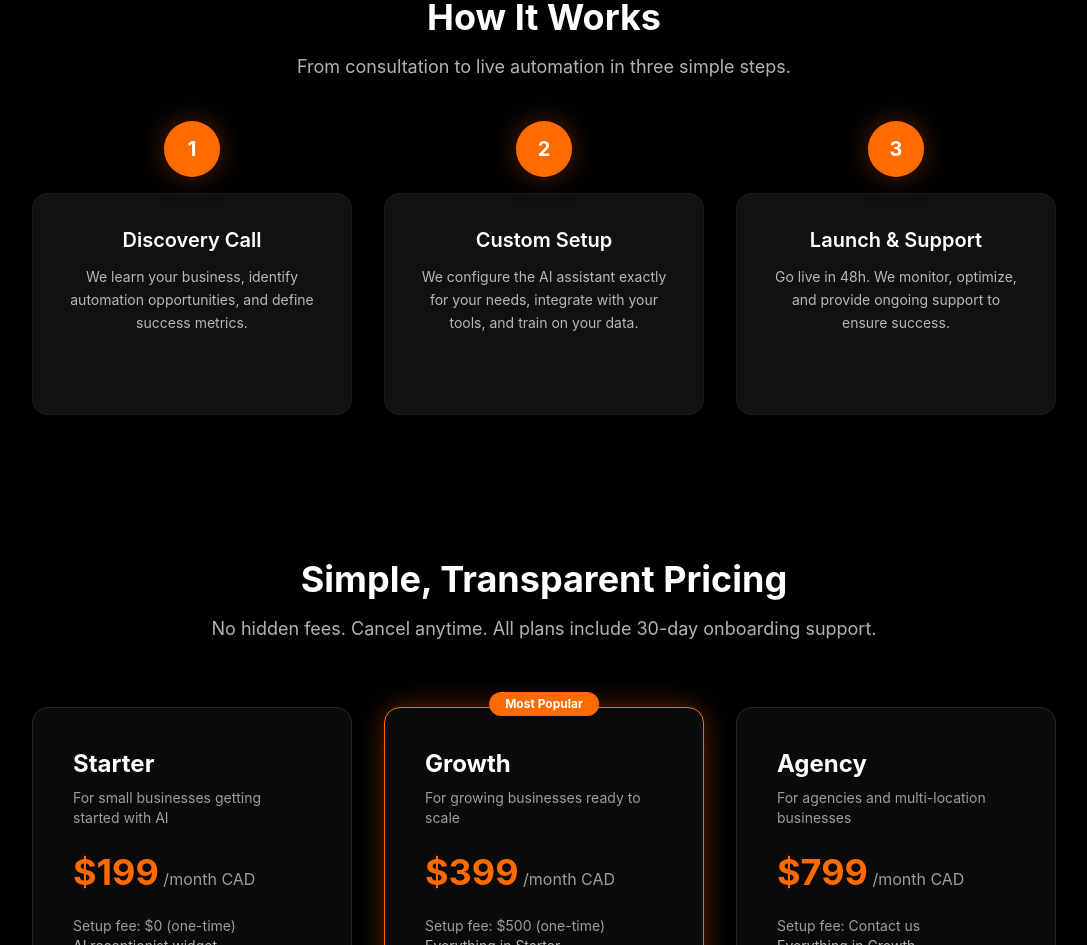
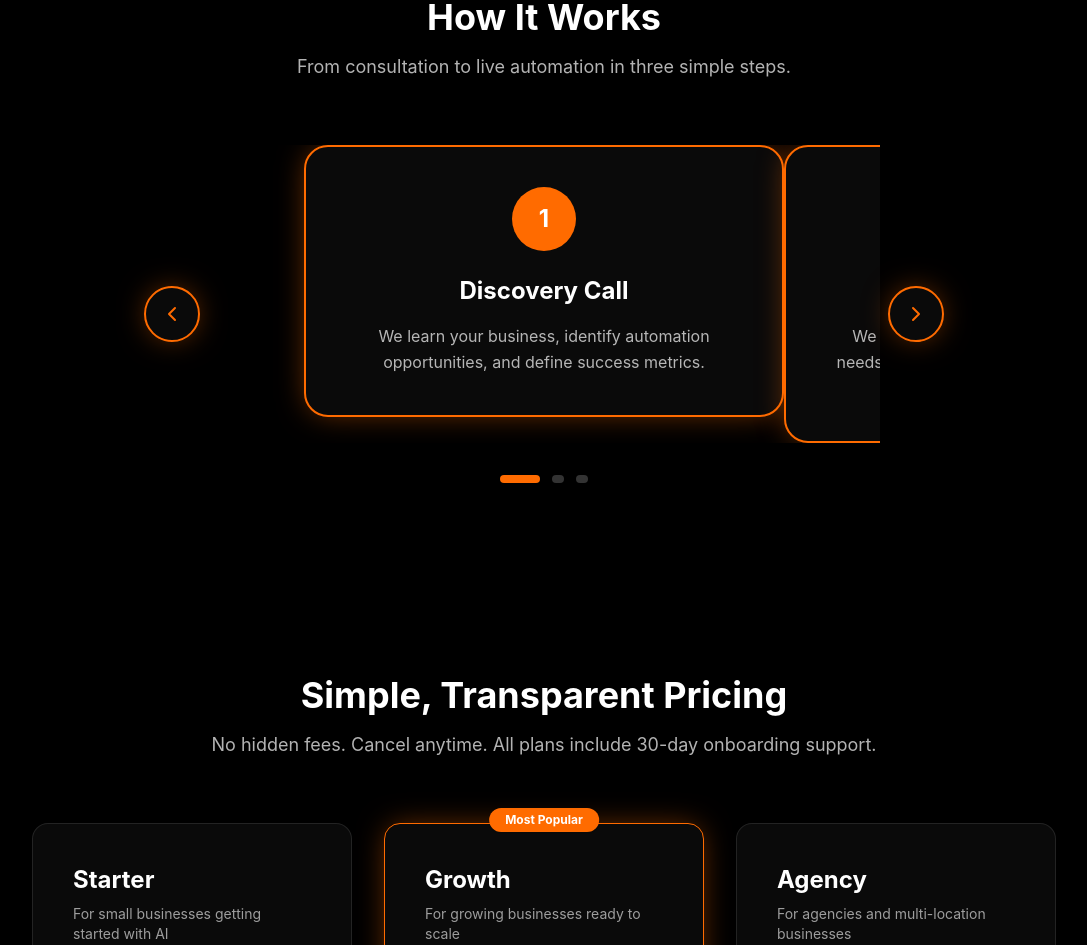
Before and after one commit to aigavion/Gavion-Marketing-Website, a React (Vite) app: page / in a window 1280 px wide. Shown: the part 2800-3745 px from the top of the page, without its empty margins (96-1183 px from the left). Built offline with nearby package versions, Linux system fonts and the light colour scheme.

Commit message:
feat: add carousel to How It Works section

```diff
--- a/src/components/Process.tsx
+++ b/src/components/Process.tsx
@@ -1,4 +1,5 @@
 import { useLanguage } from "@/contexts/LanguageContext";
+import { ThreeDCardCarousel } from "@/components/ui/ThreeDCardCarousel";
 
 const steps = [
   {
@@ -29,19 +30,7 @@ export default function Process() {
           <p className="text-lg text-white/70">{t('process-subtitle')}</p>
         </div>
 
-        <div className="grid md:grid-cols-3 gap-8 max-w-5xl mx-auto">
-          {steps.map((step, index) => (
-            <div key={index} className="relative text-center reveal" style={{ animationDelay: `${0.1 * (index + 1)}s` }}>
-              <div className="absolute top-0 left-1/2 -translate-x-1/2 -mt-6 w-14 h-14 bg-brand-500 text-white rounded-full flex items-center justify-center text-xl font-bold shadow-glow">
-                {step.number}
-              </div>
-              <div className="mt-12 bg-dark-700 rounded-2xl p-8 shadow-soft border border-white/5 h-full">
-                <h3 className="text-xl font-semibold mb-3">{t(step.titleKey)}</h3>
-                <p className="text-white/70 text-sm leading-relaxed">{t(step.descKey)}</p>
-              </div>
-            </div>
-          ))}
-        </div>
+        <ThreeDCardCarousel steps={steps} />
       </div>
     </section>
   );
--- /dev/null
+++ b/src/components/ui/ThreeDCardCarousel.tsx
@@ -0,0 +1,110 @@
+"use client"
+
+import { useState } from "react"
+import { motion, useAnimation } from "framer-motion"
+import { ChevronLeft, ChevronRight } from "lucide-react"
+import { useLanguage } from "@/contexts/LanguageContext"
+
+type Step = {
+  number: string
+  titleKey: string
+  descKey: string
+}
+
+type ThreeDCardCarouselProps = {
+  steps: Step[]
+}
+
+export function ThreeDCardCarousel({ steps }: ThreeDCardCarouselProps) {
+  const { t } = useLanguage()
+  const [activeIndex, setActiveIndex] = useState(0)
+  const controls = useAnimation()
+
+  const goToStep = (index: number) => {
+    const targetOffset = -index * 100
+    controls.start({
+      x: `${targetOffset}%`,
+      transition: {
+        type: "spring",
+        stiffness: 100,
+        damping: 30,
+        mass: 0.5,
+      },
+    })
+    setActiveIndex(index)
+  }
+
+  const goToPrevious = () => {
+    const newIndex = activeIndex === 0 ? steps.length - 1 : activeIndex - 1
+    goToStep(newIndex)
+  }
+
+  const goToNext = () => {
+    const newIndex = activeIndex === steps.length - 1 ? 0 : activeIndex + 1
+    goToStep(newIndex)
+  }
+
+  return (
+    <div className="relative max-w-2xl mx-auto">
+      <button
+        onClick={goToPrevious}
+        className="absolute left-0 top-1/2 -translate-y-1/2 -translate-x-6 md:-translate-x-16 z-10 w-14 h-14 rounded-full bg-dark-800 border-2 border-brand-500 flex items-center justify-center text-brand-500 hover:bg-brand-500 hover:text-dark-800 transition-all duration-300 shadow-glow"
+        aria-label="Previous step"
+      >
+        <ChevronLeft className="w-6 h-6" />
+      </button>
+
+      <button
+        onClick={goToNext}
+        className="absolute right-0 top-1/2 -translate-y-1/2 translate-x-6 md:translate-x-16 z-10 w-14 h-14 rounded-full bg-dark-800 border-2 border-brand-500 flex items-center justify-center text-brand-500 hover:bg-brand-500 hover:text-dark-800 transition-all duration-300 shadow-glow"
+        aria-label="Next step"
+      >
+        <ChevronRight className="w-6 h-6" />
+      </button>
+
+      <div className="overflow-hidden px-16 md:px-24">
+        <motion.div
+          className="flex"
+          animate={controls}
+          initial={{ x: "0%" }}
+        >
+          {steps.map((step, i) => (
+            <div
+              key={`step-${i}`}
+              className="w-full flex-shrink-0"
+            >
+              <div className="bg-dark-800 rounded-3xl p-10 border-2 border-brand-500 shadow-glow">
+                <div className="flex flex-col items-center text-center">
+                  <div className="w-16 h-16 bg-brand-500 text-white rounded-full flex items-center justify-center text-2xl font-bold mb-6">
+                    {step.number}
+                  </div>
+                  <h3 className="text-2xl font-bold text-white mb-4">
+                    {t(step.titleKey)}
+                  </h3>
+                  <p className="text-white/70 leading-relaxed">
+                    {t(step.descKey)}
+                  </p>
+                </div>
+              </div>
+            </div>
+          ))}
+        </motion.div>
+      </div>
+
+      <div className="flex justify-center gap-3 mt-8">
+        {steps.map((_, i) => (
+          <button
+            key={i}
+            onClick={() => goToStep(i)}
+            className={`h-2 rounded-full transition-all duration-300 ${
+              i === activeIndex
+                ? "w-10 bg-brand-500"
+                : "w-3 bg-white/20 hover:bg-white/40"
+            }`}
+            aria-label={`Go to step ${i + 1}`}
+          />
+        ))}
+      </div>
+    </div>
+  )
+}
```
Also changed, not shown: package.json (+13 -8 lines).
